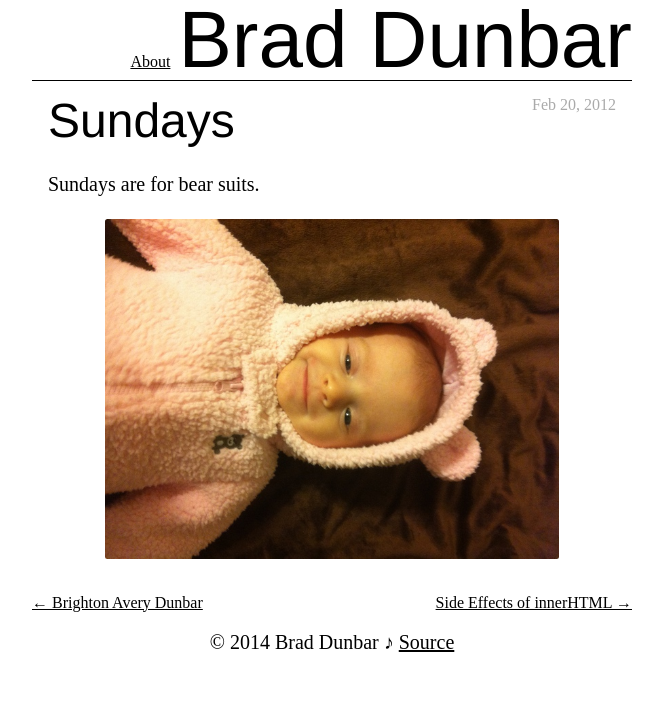
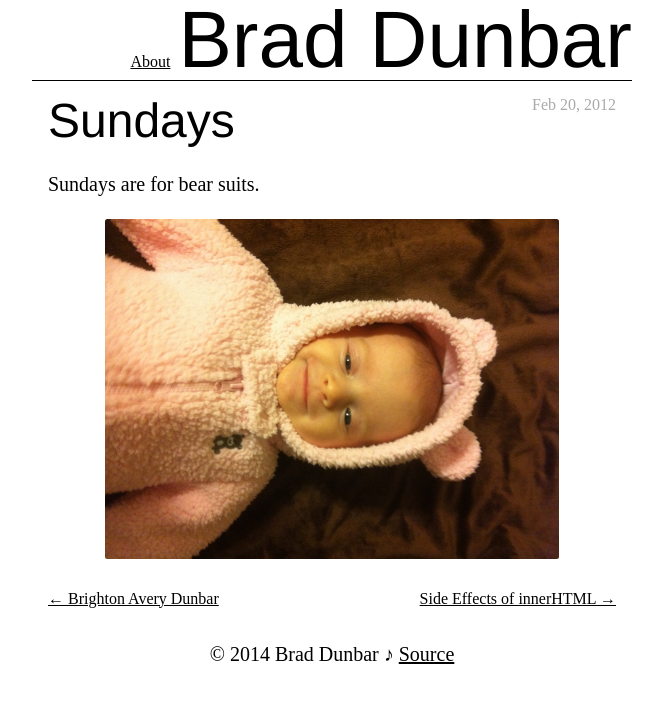
Before and after one commit to braddunbar/braddunbar.github.io, a Jekyll site: the page built from _posts/2012-2-20-bear-suit.markdown, in a window 1280 px wide. Shown: the top 703 px of the page, without its empty margins (308-971 px from the left). Built offline with Jekyll 4.4.1, drawn with Linux system fonts in a browser that asks for light colours; some web fonts are replaced.

Commit message:
Footer padding.

```diff
--- a/_layouts/post.html
+++ b/_layouts/post.html
@@ -10,7 +10,7 @@ layout: default
     <h2><a href="{{ page.url }}">{{ page.title }}</a></h2>
   </header>
   {{ content }}
-</article>
+  <footer>
     {% if page.next %}
       <a class='right' href='{{ page.next.url }}'>
         {{ page.next.title }}
@@ -23,3 +23,5 @@ layout: default
         {{ page.previous.title }}
       </a>
     {% endif %}
+  </footer>
+</article>
--- a/css/screen.css
+++ b/css/screen.css
@@ -307,7 +307,8 @@ article header time
   float: right; color: #aaa;
 }
 
-article audio {
+article audio
+{
   display: block;
   margin: 0 auto 1em auto;
 }
```
Lines whose indentation alone changed are shown as unchanged.
